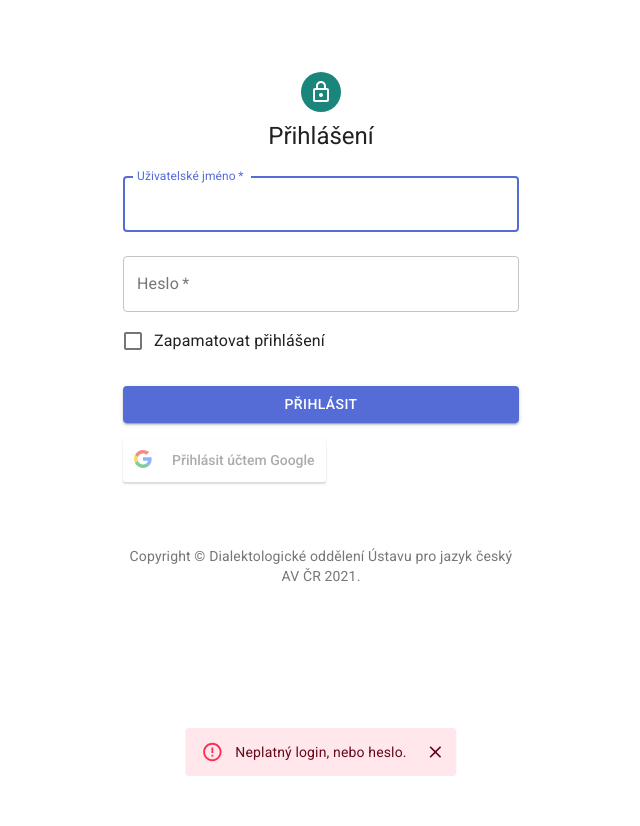
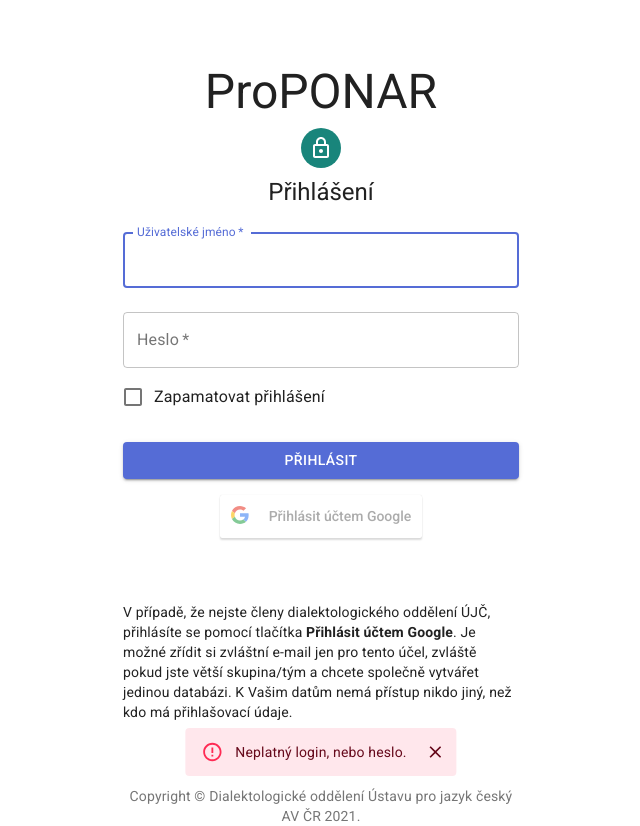
Before and after one commit to proponar/dida-entry, a React (Create React App) app: page / in a window 1280 px wide. Shown: the whole page, without its empty margins (319-959 px from the left). Before the commit the page ends 800 px from the top, so only its background shows below. Built offline with nearby package versions, Linux system fonts and the light colour scheme.

Commit message:
Add furter help texts.

```diff
--- a/src/DialogImport.js
+++ b/src/DialogImport.js
@@ -5,6 +5,7 @@ import DialogContent from '@material-ui/core/DialogContent';
 import DialogTitle from '@material-ui/core/DialogTitle';
 
 import ImportStepper from "./ImportStepper";
+import HelpPopover from './HelpPopover';
 
 const DialogImport = ({open, onClose, entryId, meanings}) => (
   <Dialog
@@ -14,7 +15,10 @@ const DialogImport = ({open, onClose, entryId, meanings}) => (
     open={open}
     onClose={onClose}
     aria-labelledby="Import Dialog">
-    <DialogTitle id="Import Dialog">Import exemplifikací</DialogTitle>
+    <DialogTitle id="Import Dialog">
+      Import exemplifikací
+      <HelpPopover help="import_exemplifikaci" iconStyle={{float: 'right'}}/>
+    </DialogTitle>
     <DialogContent>
       <ImportStepper onClose={onClose} entryId={entryId} meanings={meanings} />
     </DialogContent>
--- a/src/LokalizaceInput.js
+++ b/src/LokalizaceInput.js
@@ -5,6 +5,7 @@ import Grid from "@material-ui/core/Grid";
 
 import LokalizaceObec from "./LokalizaceObec";
 import LokalizaceCast from "./LokalizaceCast";
+import HelpPopover from './HelpPopover';
 import TextLoc from "./TextLoc";
 
 const LokalizaceInput = props => {
@@ -39,7 +40,7 @@ const LokalizaceInput = props => {
           <LokalizaceObec value={valueObec} onChange={handleObecChange} />
         </FormControl>
       </Grid>
-      <Grid item xs={4}>
+      <Grid item xs={3}>
         <FormControl fullWidth>
           <LokalizaceCast value={valueCast} onChange={handleCastChange} locationId={kodObce} />
         </FormControl>
@@ -49,6 +50,9 @@ const LokalizaceInput = props => {
           <TextLoc value={valueText} onChange={onTextChange} />
         </FormControl>
       </Grid>
+      <Grid item xs={1}>
+        <HelpPopover help="lokalizace" iconStyle={{marginTop: '15px', float: 'right'}}/>
+      </Grid>
     </Grid>
   );
 }
--- a/src/SignIn.js
+++ b/src/SignIn.js
@@ -149,6 +149,9 @@ const SignIn = () => {
     <Container component="main" maxWidth="xs">
       <CssBaseline />
       <div className={classes.paper}>
+        <Typography component="h1" variant="h3">
+          {applicationTitle}
+        </Typography>
         <Avatar className={classes.avatar}>
           <LockOutlinedIcon />
         </Avatar>
@@ -203,6 +206,7 @@ const SignIn = () => {
           </Button>
         </form>
       </div>
+      <div style={{textAlign: 'center'}}>
         <GoogleLogin
           clientId="463940228204-8h8413o241etnc0q0ifvjq57st8vde49.apps.googleusercontent.com"
           buttonText="Přihlásit účtem Google"
@@ -210,6 +214,10 @@ const SignIn = () => {
           onFailure={responseGoogleFailure}
           cookiePolicy={'single_host_origin'}
         />
+      </div>
+      <Box mt={8}>
+       V případě, že nejste členy dialektologického oddělení ÚJČ, přihlásíte se pomocí tlačítka <b>Přihlásit účtem Google</b>. Je možné zřídit si zvláštní e-mail jen pro tento účel, zvláště pokud jste větší skupina/tým a chcete společně vytvářet jedinou databázi. K Vašim datům nemá přístup nikdo jiný, než kdo má přihlašovací údaje.
+      </Box>
       <Box mt={8}>
         <Copyright />
       </Box>
```
Lines whose indentation alone changed are shown as unchanged.
